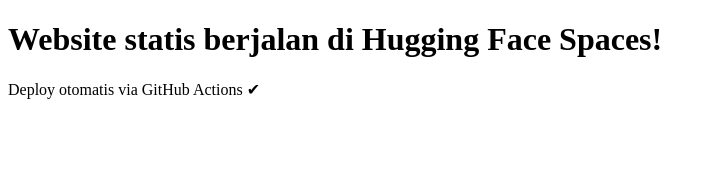
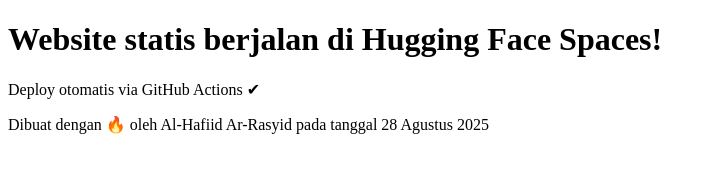
Before and after one commit to arrasyid17/praktekcloud1, a plain HTML site: page app/index.html in a window 1280 px wide. Shown: the whole page, without its empty margins (0-715 px from the left). Drawn offline with Linux system fonts and the light colour scheme.

Commit message:
Update index.html

```diff
--- a/app/index.html
+++ b/app/index.html
@@ -7,5 +7,6 @@
 <body>
   <h1>Website statis berjalan di Hugging Face Spaces!</h1>
   <p>Deploy otomatis via GitHub Actions ✔</p>
+  <p>Dibuat dengan 🔥 oleh Al-Hafiid Ar-Rasyid pada tanggal 28 Agustus 2025</p>
 </body>
 </html>
```
